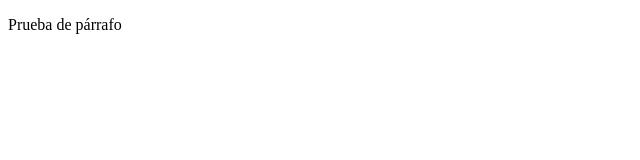
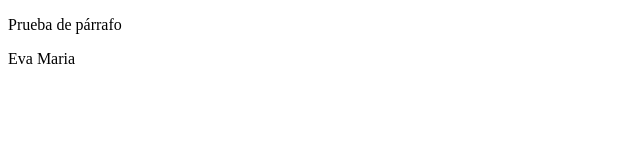
Before and after one commit to esancas/mi-proyecto, a plain HTML site: page feature2.html in a window 1280 px wide. Shown: the full height of the page, 0-640 px from the left. Drawn offline with Linux system fonts and the light colour scheme.

Commit message:
agrego mi nombre

```diff
--- a/feature2.html
+++ b/feature2.html
@@ -7,5 +7,6 @@
 </head>
 <body>
     <p>Prueba de párrafo</p>
+    <p>Eva Maria</p>
 </body>
 </html>
```
